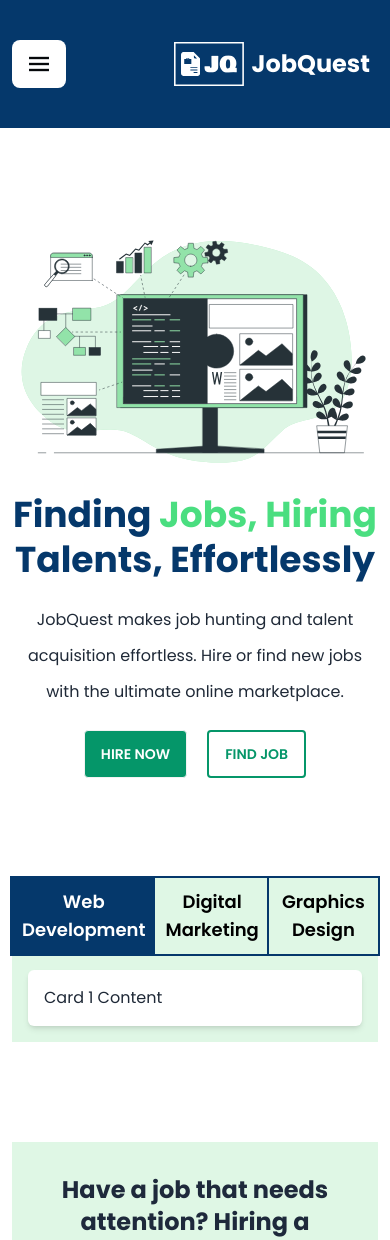
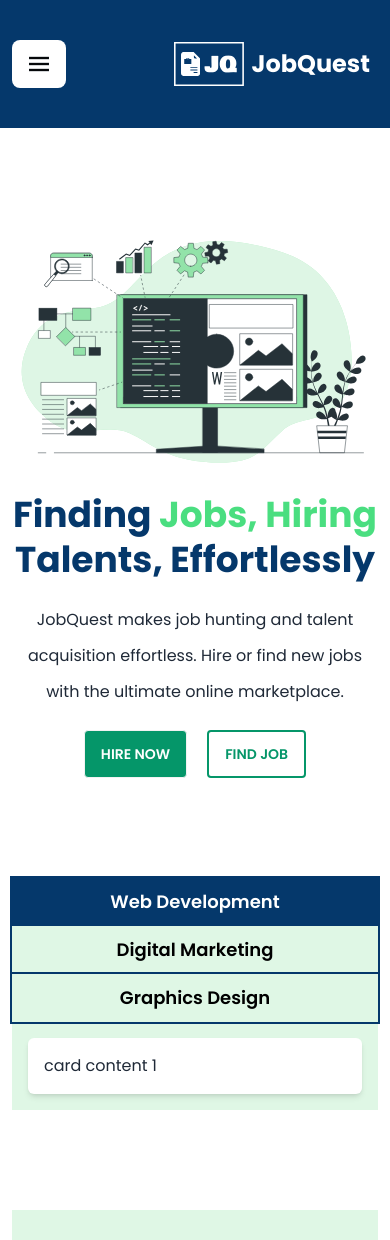
Before and after one commit to searchsakib/jobquery-client, a React (Vite) app: page / in a window 390 px wide. Shown: the top 1240 px of the page. Built offline with nearby package versions, Linux system fonts and the light colour scheme.

Commit message:
made the services section responsive

```diff
--- a/src/components/Services/Services.jsx
+++ b/src/components/Services/Services.jsx
@@ -15,7 +15,7 @@ const Services = () => {
       <div className="bg-[#DFF7E5]">
         <div className="container mx-auto">
           <Tabs selectedIndex={activeTab} onSelect={handleSelect} className="">
-            <TabList className="flex items-center justify-between text-lg font-semibold">
+            <TabList className="flex flex-col md:flex-row  text-lg font-semibold">
               <Tab
                 className="border-none"
                 style={{
--- a/src/components/WebDev/WebDev.jsx
+++ b/src/components/WebDev/WebDev.jsx
@@ -1,8 +1,8 @@
 const WebDev = () => {
   return (
     <div>
-      <div className="grid grid-cols-1 sm:grid-cols-2 md:grid-cols-3 gap-4">
-        <div className="bg-white p-4 shadow-md rounded-md">Card 1 Content</div>
+      <div className="grid grid-cols-1 md:grid-cols-2 gap-4">
+        <div className="bg-white p-4 shadow-md rounded-md">card content 1</div>
       </div>
     </div>
   );
```
